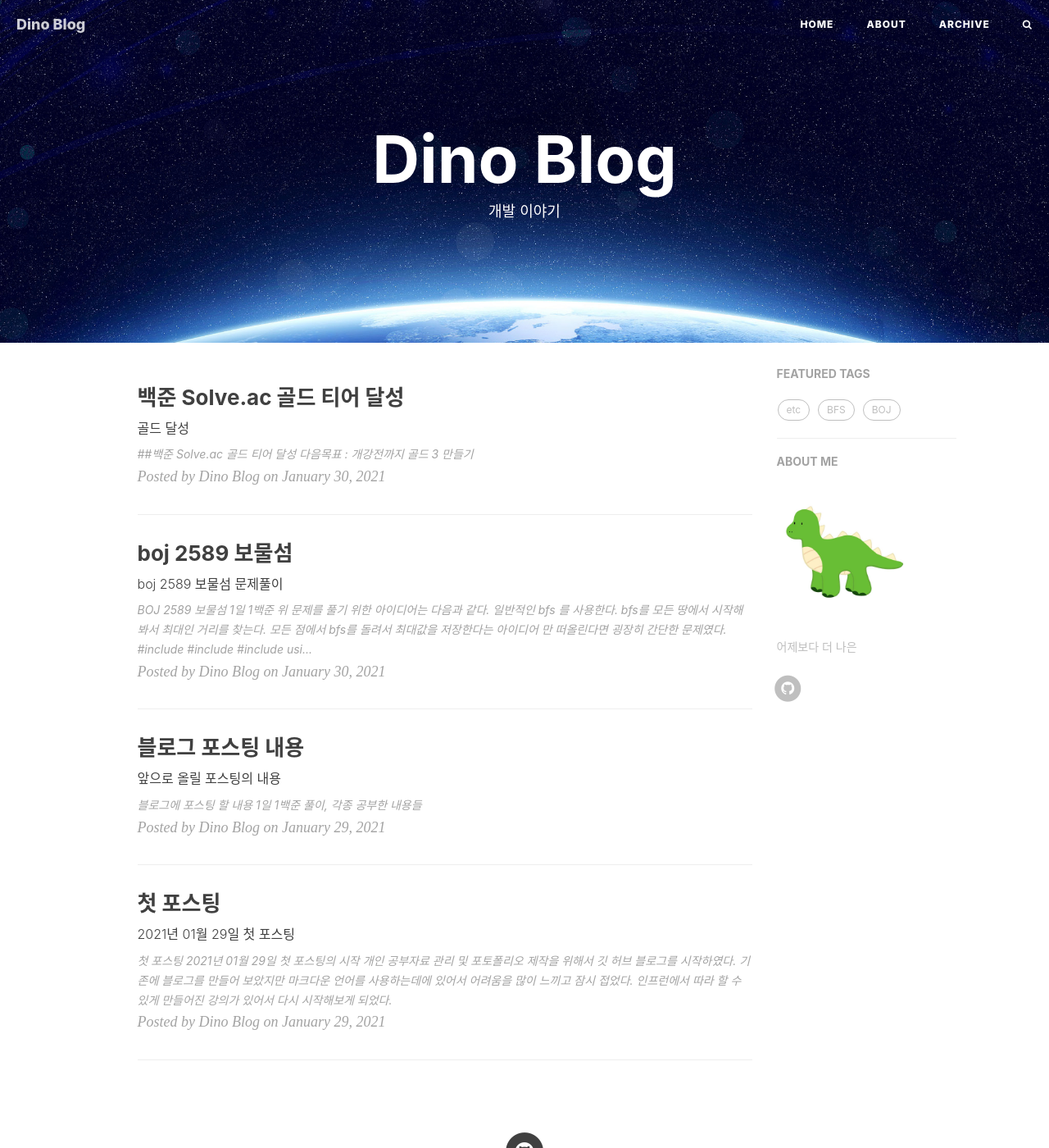
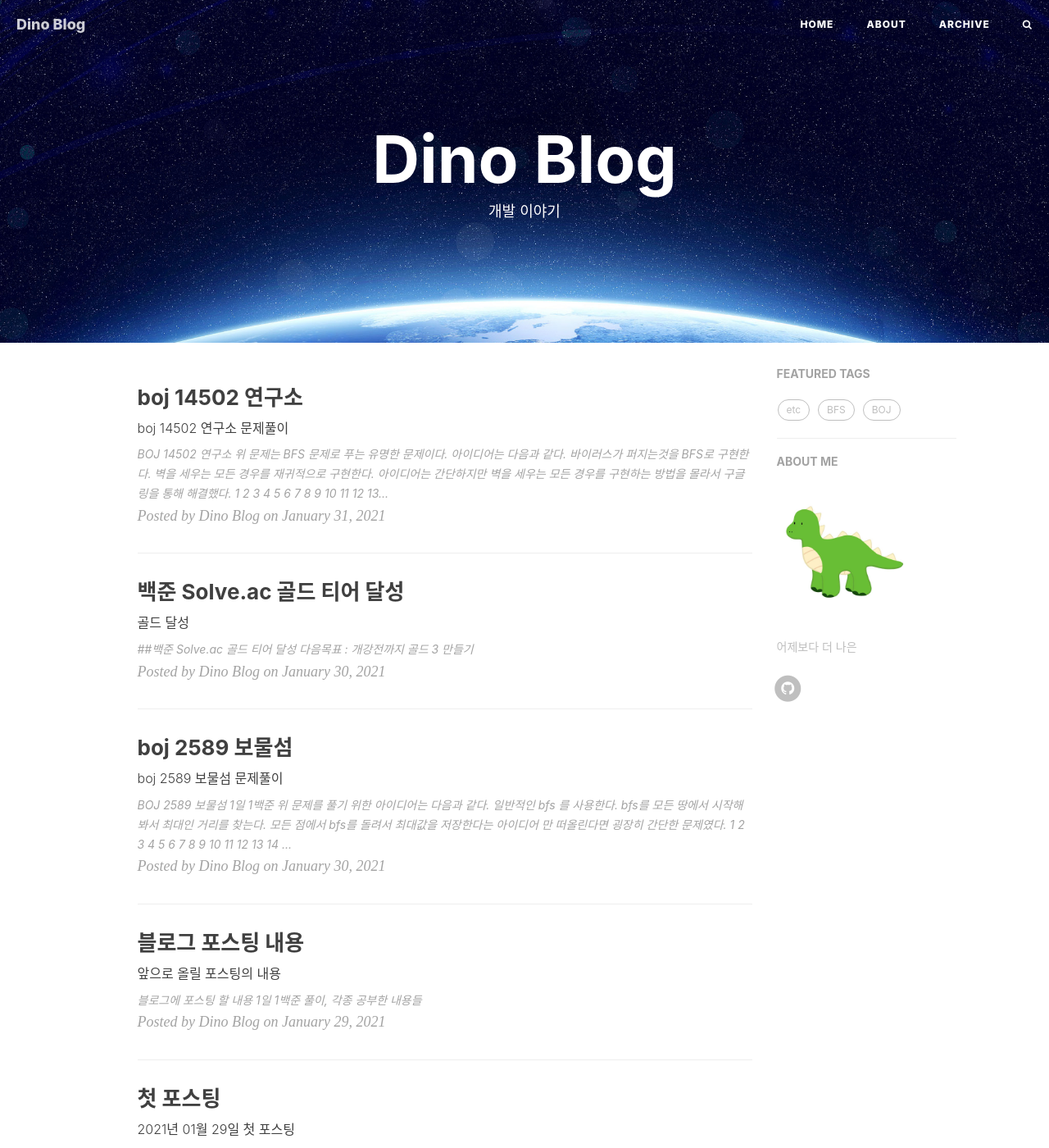
Before and after one commit to dino9881/dino9881.github.io, a Jekyll site: the page built from index.html, in a window 1280 px wide and 1400 px high. Shown: the whole window at 82% size. Built offline with Jekyll 4.4.1, drawn with Linux system fonts in a browser that asks for light colours; nearby versions of some CDN libraries; the list of posts is cut into pages by our own code; comment, search, counter and statistics services are not loaded.

Commit message:
1.31 TBOJ

```diff
--- /dev/null
+++ b/_posts/algorithm/2021-01-31-boj-14502.md
@@ -0,0 +1,158 @@
+---
+layout: post
+title: boj 14502 연구소
+subtitle: "boj 14502 연구소 문제풀이"
+categories: algorithm
+tags:
+- BOJ
+- BFS
+comments: true
+published: true
+---
+
+# BOJ 14502 연구소
+![boj14502](/assets/boj14502.png)
+
+위 문제는 BFS 문제로 푸는 유명한 문제이다.
+
+아이디어는 다음과 같다.
+1. 바이러스가 퍼지는것을 BFS로 구현한다.
+2. 벽을 세우는 모든 경우를 재귀적으로 구현한다.
+
+아이디어는 간단하지만 벽을 세우는 모든 경우를 구현하는 방법을 몰라서 구글링을 통해 해결했다.
+
+
+    #include<iostream>
+    #include<queue>
+    #include<cstring>
+    using namespace std;
+
+    int dx[4]={0,1,0,-1};
+    int dy[4]={-1,0,1,0};
+
+
+    int Map[10][10];
+    int tmpMap[10][10];
+
+
+
+
+    int ans=0;
+
+
+
+    void bfs() // 바이러스를 퍼뜨리고 0의 개수를 센다.
+    {
+      queue<pair<int,int>> q;
+
+      int spreadMap[10][10];
+      for(int i=0;i<10;i++)
+      {
+        for(int j=0;j<10;j++)
+        {
+          spreadMap[i][j]=tmpMap[i][j];
+          if(spreadMap[i][j]==2)
+          {
+            q.push({j,i});
+          }
+        }
+      }
+
+        while(!q.empty())  //바이러스가 퍼지는 부분
+        {
+          auto[x,y]=q.front();
+          q.pop();
+
+          for(int i=0;i<4;i++)
+          {
+            int mx=x+dx[i];
+            int my=y+dy[i];
+
+            if(spreadMap[my][mx]==0)
+            {
+              spreadMap[my][mx]=2;
+              q.push({mx,my});
+            }
+          }
+        }
+        int count=0;
+
+        for(int i=0;i<10;i++)
+        {
+          for(int j=0;j<10;j++)
+          {
+            if(spreadMap[i][j]==0)
+            {
+              count++;
+            }
+          }
+        }
+        ans=max(count,ans);
+
+
+    }
+
+    void wall(int cnt)
+    {
+      if(cnt==3)
+      {
+        bfs();
+        return;
+      }
+
+        for(int i=1;i<10;i++)
+        {
+          for(int j=1;j<10;j++)
+          {
+            if(tmpMap[i][j]==0)
+            {
+              tmpMap[i][j]=1;
+              wall(cnt+1);
+              tmpMap[i][j]=0;
+            }
+          }
+        }
+    }
+
+
+
+    int main(void)
+    {
+      ios_base::sync_with_stdio(false);
+      cin.tie(0);cout.tie(0);
+
+      int n,m;
+
+      cin>>n;
+      cin>>m;
+    memset(Map,-1,sizeof(Map));
+    for(int i=1;i<=n;i++)
+    {
+      for(int j=1;j<=m;j++)
+      {
+        cin>>Map[i][j];
+      }
+    }
+
+    for(int i=0;i<10;i++)
+    {
+      for(int j=0;j<10;j++)
+      {
+        if(Map[i][j]==0)
+        {
+          for(int k=0;k<10;k++)
+          {
+            for(int l=0;l<10;l++)
+            {
+              tmpMap[k][l]=Map[k][l];
+            }
+          }
+          tmpMap[i][j]=1;
+          wall(1);
+          tmpMap[i][j]=0;
+        }
+      }
+    }
+    cout<<ans;
+    return 0;
+    }
```
Also changed, not shown: _posts/algorithm/2021-01-30-boj-2589.md (+80 -81 lines), assets/boj14502.png (added).
